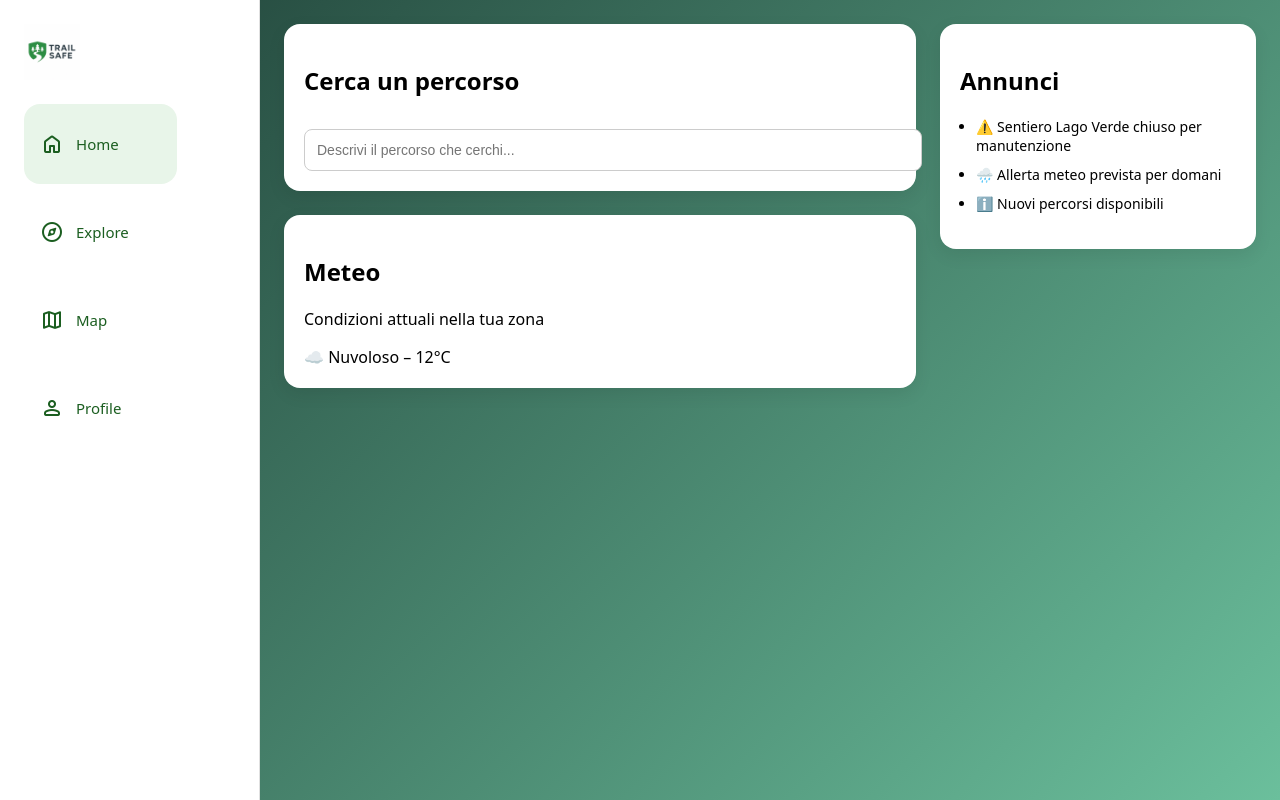
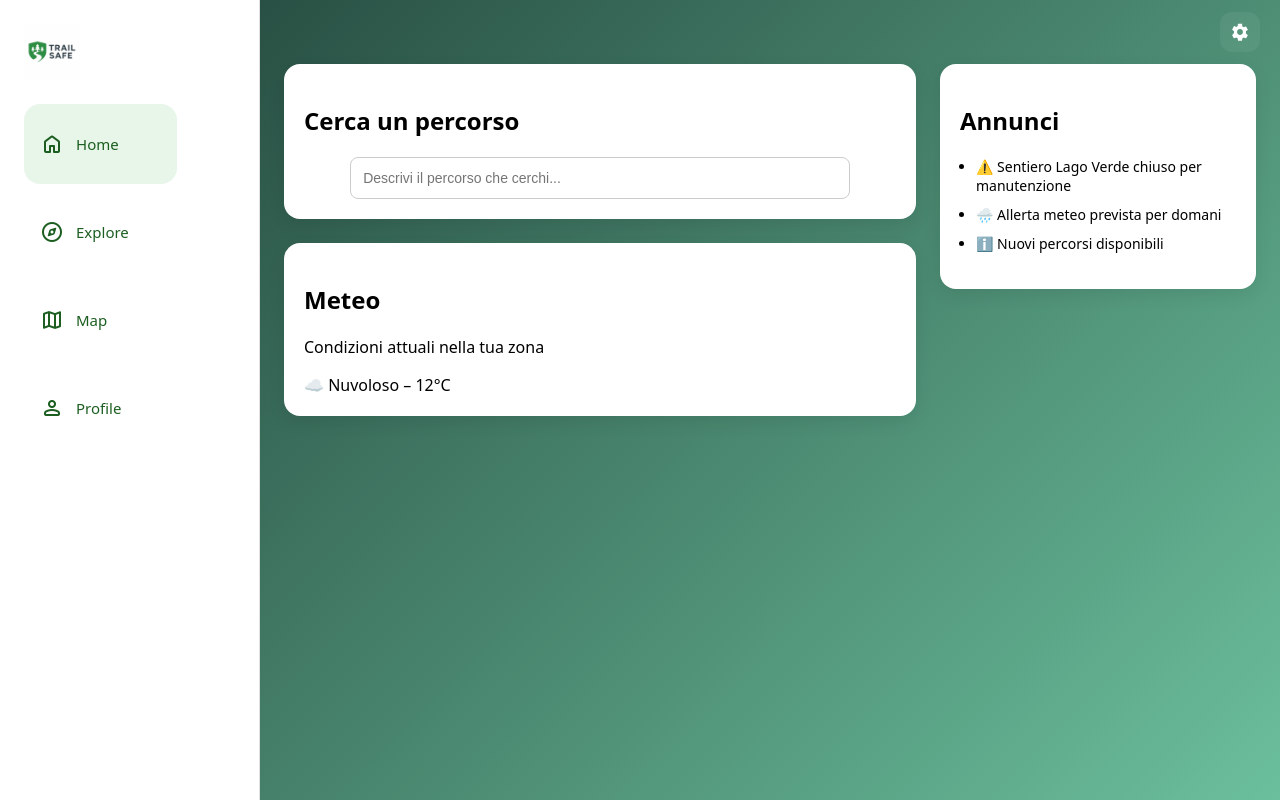
Before and after one commit to Sambuzi/TrailSafe, a Vue app in the folder client/: page /home in a window 1280 px wide. Built offline with nearby package versions, Linux system fonts and the light colour scheme.

Commit message:
added SettingsButton component and updated styles

```diff
--- /dev/null
+++ b/client/src/components/SettingsButton.vue
@@ -0,0 +1,56 @@
+<template>
+  <div class="settings" @click.outside="open = false">
+    <button class="gear" @click="toggle" aria-label="Settings">
+      <!-- Material 3 'settings' filled icon -->
+      <svg class="m3-icon" width="20" height="20" viewBox="0 0 24 24" fill="currentColor" xmlns="http://www.w3.org/2000/svg" aria-hidden="true">
+        <path d="M19.14 12.94c.04-.31.06-.63.06-.94s-.02-.63-.06-.94l2.03-1.58c.18-.14.23-.4.12-.6l-1.92-3.32c-.11-.19-.34-.26-.54-.19l-2.39.96a7.007 7.007 0 0 0-1.6-.94l-.36-2.54A.486.486 0 0 0 14 2h-4c-.24 0-.44.17-.48.41l-.36 2.54c-.57.23-1.11.54-1.6.94l-2.39-.96a.5.5 0 0 0-.54.19L2.71 8.9c-.11.2-.06.46.12.6l2.03 1.58c-.04.31-.06.63-.06.94s.02.63.06.94L2.83 15.5a.5.5 0 0 0-.12.6l1.92 3.32c.11.19.34.26.54.19l2.39-.96c.49.4 1.03.71 1.6.94l.36 2.54c.04.24.24.41.48.41h4c.24 0 .44-.17.48-.41l.36-2.54c.57-.23 1.11-.54 1.6-.94l2.39.96c.2.08.43 0 .54-.19l1.92-3.32a.5.5 0 0 0-.12-.6l-2.03-1.58zM12 15.5c-1.93 0-3.5-1.57-3.5-3.5S10.07 8.5 12 8.5s3.5 1.57 3.5 3.5-1.57 3.5-3.5 3.5z"/>
+      </svg>
+    </button>
+
+    <div v-if="open" class="dropdown">
+      <router-link to="/profile" class="item">Profilo</router-link>
+      <router-link to="/" class="item">Impostazioni</router-link>
+    </div>
+  </div>
+</template>
+
+<script>
+export default {
+  name: 'SettingsButton',
+  data() {
+    return { open: false }
+  },
+  methods: {
+    toggle() {
+      this.open = !this.open
+    }
+  },
+  directives: {
+    // simple click-outside directive for this component
+    outside: {
+      beforeMount(el, binding) {
+        el.__clickOutsideHandler__ = (event) => {
+          if (!(el === event.target || el.contains(event.target))) {
+            binding.value(event)
+          }
+        }
+        document.addEventListener('click', el.__clickOutsideHandler__)
+      },
+      unmounted(el) {
+        document.removeEventListener('click', el.__clickOutsideHandler__)
+        delete el.__clickOutsideHandler__
+      }
+    }
+  }
+}
+</script>
+
+<style scoped>
+.settings { position: relative; display: inline-block }
+.gear { background: var(--m3-surface, rgba(255,255,255,0.06)); border: none; color: var(--m3-on-surface, #fff); cursor: pointer; padding: 8px; border-radius: 12px; width: 40px; height: 40px; display: inline-flex; align-items: center; justify-content: center; box-shadow: none }
+.gear:hover { background: rgba(255,255,255,0.12) }
+.m3-icon { width: 20px; height: 20px; display: block }
+.dropdown { position: absolute; right: 0; top: 50px; background: #fff; color: #222; border-radius: 12px; box-shadow: 0 8px 24px rgba(0,0,0,0.12); min-width: 160px; overflow: hidden }
+.dropdown .item { display: block; padding: 8px 12px; text-decoration: none; color: inherit }
+.dropdown .item:hover { background: #f5f5f5 }
+</style>
--- a/client/src/css/Home.css
+++ b/client/src/css/Home.css
@@ -34,6 +34,13 @@
   font-size: 14px;
 }
 
+/* Centered input inside the search card */
+.search-card .search-input {
+  width: 80%;
+  margin: 12px auto 0;
+  display: block;
+}
+
 /* METEO */
 .weather-info {
   margin-top: 12px;
--- a/client/src/css/MainLayout.css
+++ b/client/src/css/MainLayout.css
@@ -18,3 +18,11 @@
     margin-left: 260px; /* sidebar desktop */
   }
 }
+
+/* TOPBAR */
+.main-area { flex: 1; display: flex; flex-direction: column }
+.topbar { display: flex; justify-content: flex-end; align-items: center; padding: 12px 20px; color: #fff }
+.topbar-right { margin-left: auto }
+
+/* ensure content stays below topbar */
+.content { padding-top: 0 }
--- a/client/src/layouts/MainLayout.vue
+++ b/client/src/layouts/MainLayout.vue
@@ -2,18 +2,27 @@
   <div class="layout">
     <Sidebar />
 
-    <main class="content">
-      <router-view />
-    </main>
+    <div class="main-area">
+      <header class="topbar">
+        <div class="topbar-right">
+          <SettingsButton />
+        </div>
+      </header>
+
+      <main class="content">
+        <router-view />
+      </main>
+    </div>
   </div>
 </template>
 
 <script>
 import Sidebar from '../components/Sidebar.vue'
+import SettingsButton from '../components/SettingsButton.vue'
 import '../css/MainLayout.css'
 
 export default {
   name: 'MainLayout',
-  components: { Sidebar }
+  components: { Sidebar, SettingsButton }
 }
 </script>
```
